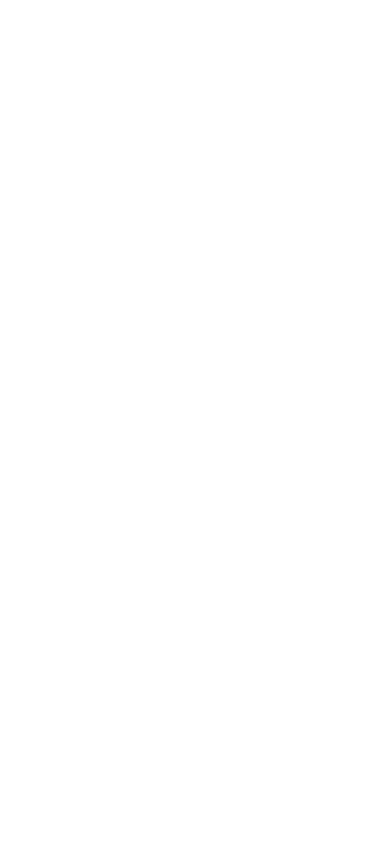
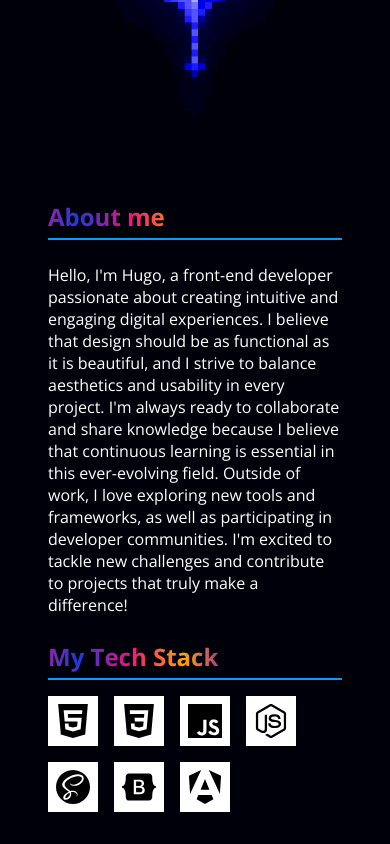
Before and after one commit to Hugodelelis/portfolio, an Angular app: page / in a window 390 px wide. Shown: the part 1001-1845 px from the top of the page. Before the commit the page ends 844 px from the top, so only its background shows below. Built offline with nearby package versions, Linux system fonts and the light colour scheme.

Commit message:
test responsive

```diff
--- /dev/null
+++ b/src/app/modules/components/about/about.component.html
@@ -0,0 +1,25 @@
+<section id="about">
+    <div class="container">
+        <img src="assets/imgs/sword_art.gif" alt="">
+        <div class="description">
+            <h1>About me</h1>
+            <p>Hello, I'm Hugo, a front-end developer passionate about creating intuitive and engaging digital experiences.
+                I believe that design should be as functional as it is beautiful, and I strive to balance aesthetics and usability in every project. I'm always
+                ready to collaborate and share knowledge
+                because I believe that continuous learning is essential in this ever-evolving field. Outside of work, I love exploring new tools and frameworks, as well as
+                participating in developer communities. I'm excited to tackle new challenges and contribute to projects that truly make a difference!
+            </p>
+
+            <h2>My Tech Stack</h2>
+            <div class="stacks">
+                <img src="assets/icons/html5.svg" alt="html5">
+                <img src="assets/icons/css3.svg" alt="css3">
+                <img src="assets/icons/javascript.svg" alt="javascript">
+                <img src="assets/icons/nodedotjs.svg" alt="nodejs">
+                <img src="assets/icons/sass.svg" alt="sass">
+                <img src="assets/icons/bootstrap.svg" alt="bootstrap">
+                <img src="assets/icons/angular.svg" alt="angular">
+            </div>
+        </div>
+    </div>
+</section>
--- /dev/null
+++ b/src/app/modules/components/about/about.component.scss
@@ -0,0 +1,93 @@
+:host {
+    #about {
+        min-height: 50vh;
+        background-color: var(--black-020);
+        display: flex;
+        justify-content: center;
+        align-items: center;
+        color: var(--white-010);
+        padding: 0 1em;
+
+        .container {
+            display: flex;
+            justify-content: center;
+            align-items: center;
+            gap: 1em;
+            width: 80em;
+
+            .description {
+                padding: 2em;
+
+                h1, h2 {
+                    padding-bottom: 0.2em;
+                    color: transparent;
+                    -webkit-background-clip: text;
+                    background-clip: text;
+                    background-image: radial-gradient(circle, var(--color-core-1) 0%, var(--color-core-2) 20%, var(--color-core-3) 40%, var(--color-core-4) 60%,
+                    var(--color-core-5) 80%, var(--color-core-1) 100%);
+                    background-size: 180%;
+                    animation: animate 15s ease infinite;
+                    border-bottom: 2px solid var(--color-core-5);
+                }
+
+                h1 {
+                    margin-bottom: 1em;
+                }
+
+                h2 {
+                    margin-top: 1em;
+                }
+            }
+
+            img {
+                max-width: 20em;
+            }
+
+            .stacks {
+                display: flex;
+                flex-wrap: wrap;
+                flex-direction: row;
+                gap: 1em;
+                margin-top: 1em;
+
+                img {
+                    background-color: var(--white-010);
+                    width: 50px;
+                    height: 50px;
+                    padding: 0.5em;
+                    transition: 0.4s all ease;
+
+                    &:hover {
+                        background-color: var(--color-core-5);
+                    }
+                }
+            }
+        }
+    }
+
+    @media(max-width: 920px) {
+        #about {
+            .container {
+                flex-direction: column;
+            }
+        }
+    }
+
+    @keyframes animate {
+        0% {
+            background-position: 0 0;
+        }
+        25% {
+            background-position: 100% 0;
+        }
+        50% {
+            background-position: 100% 100%;
+        }
+        75% {
+            background-position: 0 100%;
+        }
+        100% {
+            background-position: 0 0;
+        }
+    }
+}
--- a/src/app/modules/components/home/home.component.scss
+++ b/src/app/modules/components/home/home.component.scss
@@ -1,6 +1,6 @@
 :host {
     #home {
-        min-height: 100vh;
+        min-height: 85vh;
         background-color: var(--black-010);
         display: flex;
         flex-direction: column;
@@ -60,7 +60,7 @@
                 transition: 0.4s all ease;
 
                 &:hover {
-                    background-color: var(--color-core-5);
+                    background-color: var(--color-core-3);
                 }
             }
         }
--- a/src/app/modules/pages/index/index.component.html
+++ b/src/app/modules/pages/index/index.component.html
@@ -2,4 +2,5 @@
 
 <main>
     <app-home/>
+    <app-about/>
 </main>
--- a/src/app/modules/pages/index/index.component.ts
+++ b/src/app/modules/pages/index/index.component.ts
@@ -1,11 +1,12 @@
 import { Component } from '@angular/core';
 import { NavComponent } from '../../components/nav/nav.component';
 import { HomeComponent } from '../../components/home/home.component';
+import { AboutComponent } from '../../components/about/about.component';
 
 @Component({
   selector: 'app-index',
   standalone: true,
-  imports: [NavComponent, HomeComponent ],
+  imports: [NavComponent, HomeComponent, AboutComponent],
   templateUrl: './index.component.html',
   styleUrl: './index.component.scss'
 })
--- a/src/scss/color/_variables.scss
+++ b/src/scss/color/_variables.scss
@@ -1,5 +1,6 @@
 :root {
     --black-010:hsl(240, 100%, 2%);
+    --black-020: #00000b;
 
     --blue-010: #000053;
     --blue-020: #00003b;
```
Also changed, not shown: src/app/modules/components/about/about.component.ts (added, +12 -0 lines), 1 other file (tests, documents, lock files or other folders).
